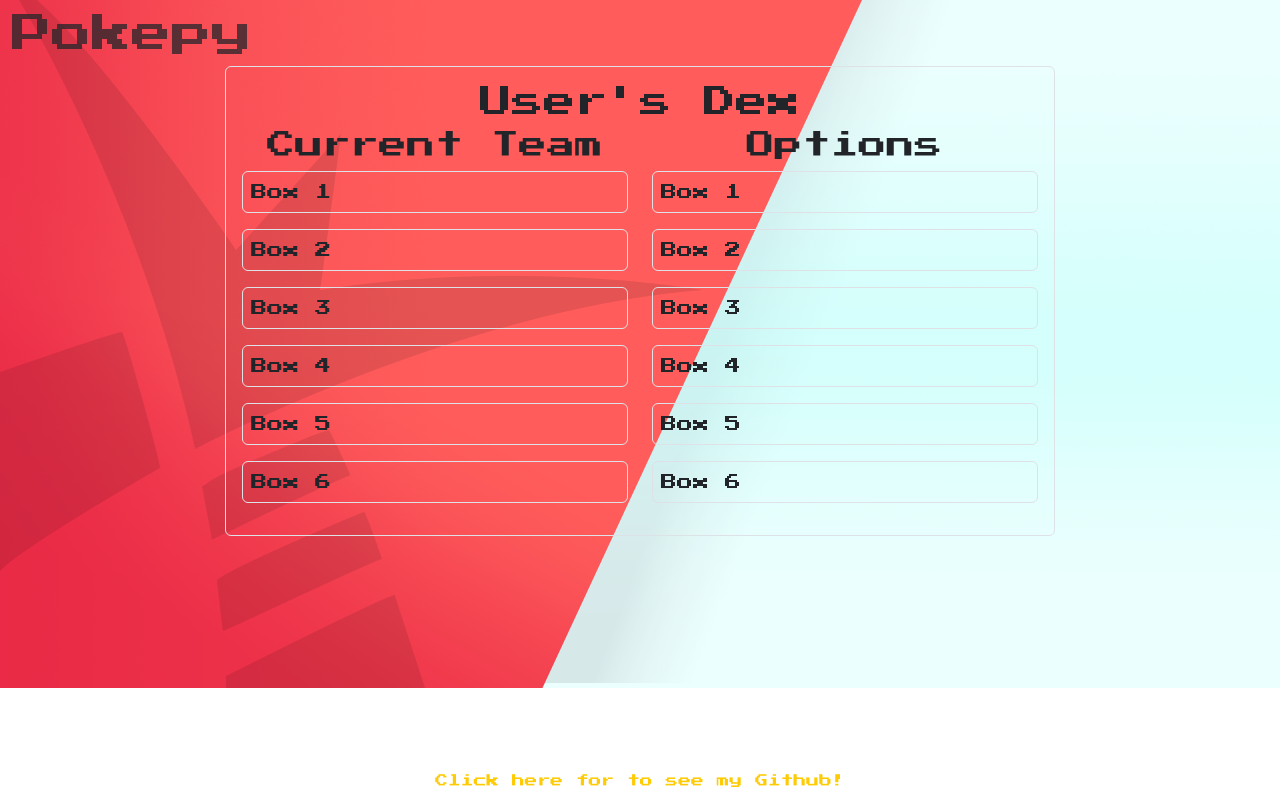
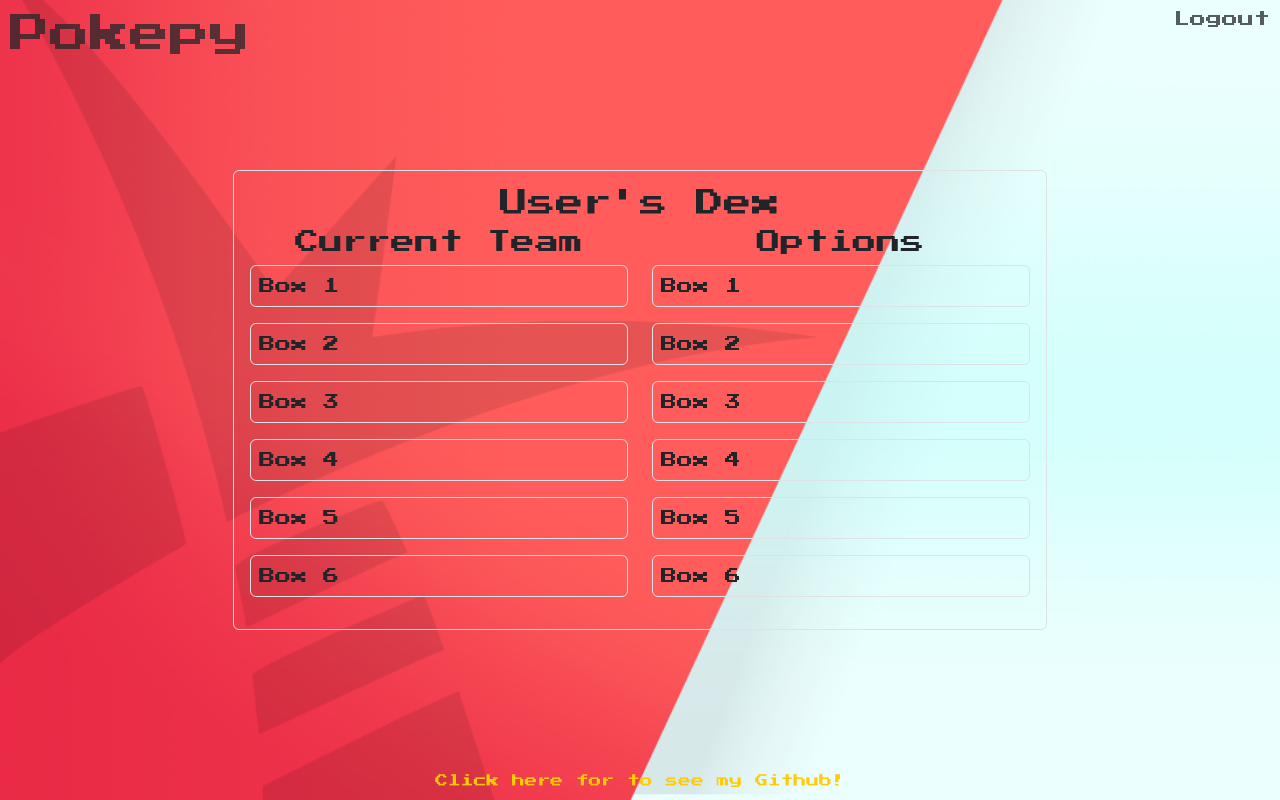
Before and after one commit to smbirch/pokepy_flask, a Flask app: page /userhome in a window 1280 px wide. Run offline with Flask 3, Linux system fonts and the light colour scheme.

Commit message:
adjusting styles

```diff
--- a/static/css/style.css
+++ b/static/css/style.css
@@ -105,3 +105,9 @@
   color: #ffcb05;
   text-decoration: none;
 }
+
+.my-card {
+  outline: none;
+  border: 0;
+  background: transparent;
+}
--- a/templates/index.html
+++ b/templates/index.html
@@ -12,7 +12,7 @@
     style="height: 50vh; width: 100vw"
   >
     <div class="col-6">
-      <div class="card">
+      <div class="card bg-transparent my-card">
         <div class="card-body text-center">
           <div class="row mt-3 flex-column">
             <div class="col mb-4">
--- a/templates/login.html
+++ b/templates/login.html
@@ -12,8 +12,8 @@
     style="height: 50vh; width: 100vw"
   >
     <div class="col-6">
-      <div class="card">
-        <div class="card-body text-center">
+      <div class="card my-card">
+        <div class="card-body text-center my-card">
           <form method="POST" action="">
             <div class="form-group">
               {{ form.hidden_tag() }}
--- a/templates/register.html
+++ b/templates/register.html
@@ -10,7 +10,7 @@
     style="height: 50vh; width: 100vw"
   >
     <div class="col-6">
-      <div class="card">
+      <div class="card my-card">
         <div class="card-body text-center">
           <form method="POST" action="">
             <div class="form-group">
--- a/templates/userhome.html
+++ b/templates/userhome.html
@@ -1,18 +1,35 @@
 {% extends 'base.html' %} {% block content %}
 
+<div
+  class="container-fluid d-flex flex-column justify-content-center align-items-center"
+  style="height: 100vh"
+>
+  <a a href="{{url_for('userhome')}}"
+    ><h1
+      class="text-left text-muted links"
+      style="position: absolute; top: 0; left: 0; margin: 10px"
+    >
+      Pokepy
+    </h1></a
+  >
+  <a a href="{{url_for('index')}}"
+    ><h6
+      class="text-right text-muted links"
+      style="position: absolute; top: 0; right: 0; margin: 10px"
+    >
+      Logout
+    </h6></a
+  >
+
   <div class="container-fluid">
-  <div class="row">
-    <div class="col-12">
-      <h1 class="text-left text-muted" style="margin-top: 10px">Pokepy</h1>
-    </div>
-  </div>
+    <div class="row"></div>
     <div class="row justify-content-center">
       <div class="col-md-8">
         <div class="border rounded p-3">
-        <h2 class="text-center">User's Dex</h2>
+          <h3 class="text-center">User's Dex</h3>
           <div class="row">
             <div class="col-md-6">
-            <h3 class="text-center">Current Team</h3>
+              <h4 class="text-center">Current Team</h4>
               <div class="row">
                 <div class="col-12 mb-3">
                   <div class="border rounded p-2">Box 1</div>
@@ -35,7 +52,7 @@
               </div>
             </div>
             <div class="col-md-6">
-            <h3 class="text-center">Options</h3>
+              <h4 class="text-center">Options</h4>
               <div class="row">
                 <div class="col-12 mb-3">
                   <div class="border rounded p-2">Box 1</div>
@@ -63,3 +80,4 @@
     </div>
   </div>
   {% endblock %}
+</div>
```
Lines whose indentation alone changed are shown as unchanged.
